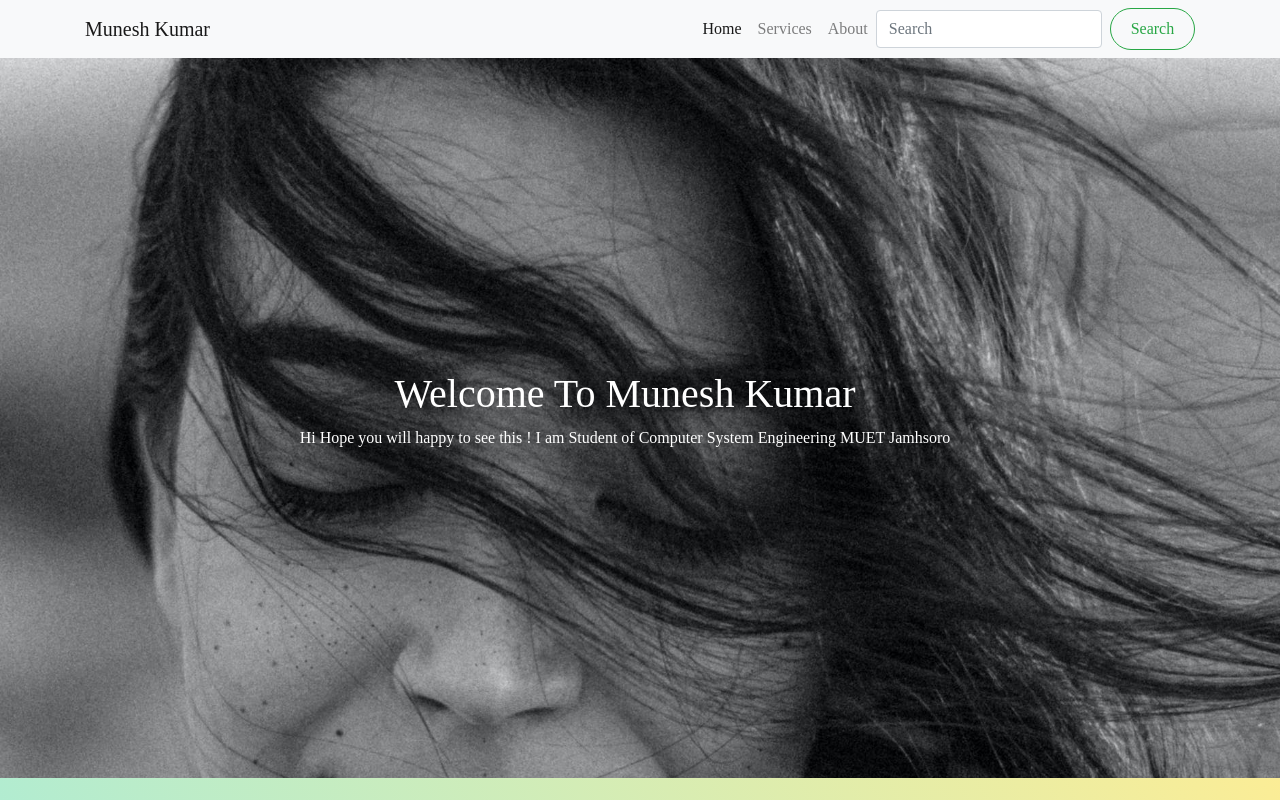
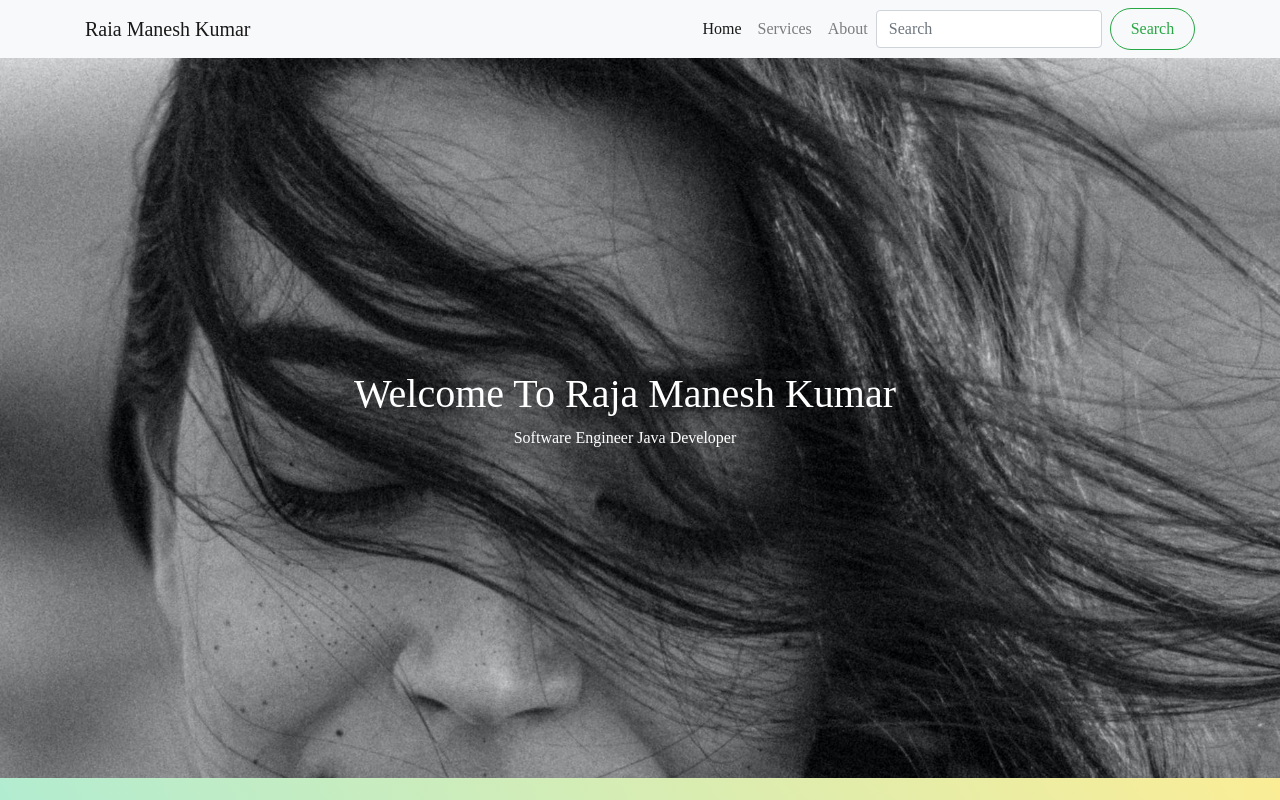
Before and after one commit to RajaManeshKumar/muneshplearner, a plain HTML site: page index.html in a window 1280 px wide. Shown: the top 800 px of the page. Drawn offline with nearby package versions, Linux system fonts and the light colour scheme; a web font is replaced by a local one.

Commit message:
changes in name

```diff
--- a/index.html
+++ b/index.html
@@ -23,7 +23,7 @@
         <!-- navbar-->
         <nav class="navbar navbar-expand-lg navbar-light bg-light">
             <div class="container">
-            <a class="navbar-brand" href="#">Munesh Kumar</a>
+            <a class="navbar-brand" href="#">Raia Manesh Kumar</a>
             <button class="navbar-toggler" type="button" data-toggle="collapse" data-target="#navbarSupportedContent" aria-controls="navbarSupportedContent" aria-expanded="false" aria-label="Toggle navigation">
               <span class="navbar-toggler-icon"></span>
             </button>
@@ -58,8 +58,8 @@
                     <div class="container h-100">
                         <div class="row h-100 align-items-center">
                             <div class="col-md-12 text-center">
-                                <h1>Welcome To Munesh Kumar</h1>
-                                <p> Hi Hope you will happy to see this ! I am Student of Computer System Engineering MUET Jamhsoro</p>
+                                <h1>Welcome To Raja Manesh Kumar</h1>
+                                <p> Software Engineer Java Developer</p>
                               </div>
 
                         </div>
```
